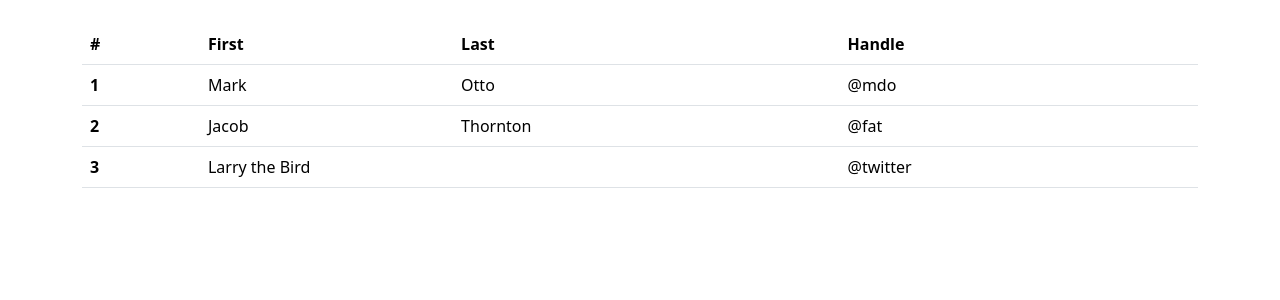
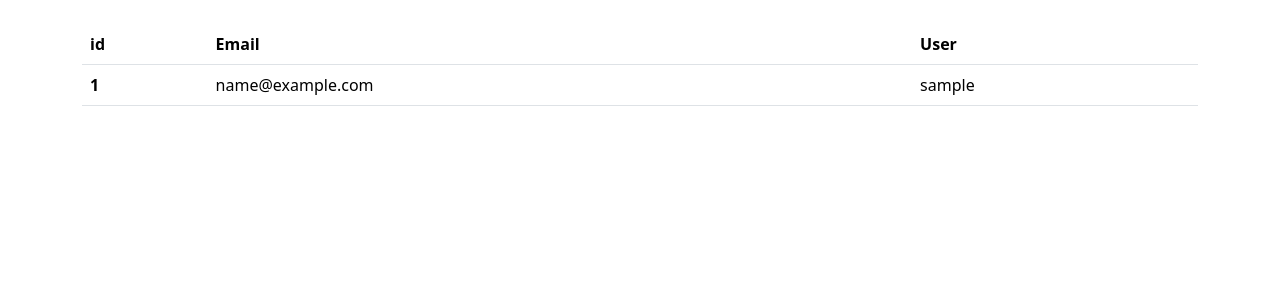
Before and after one commit to nnanhtudev/App-Employee-management, a Node server app: template src/views/home.ejs in a window 1280 px wide. Shown: the part 56-356 px from the top of the page. Run offline with Node 20, Linux system fonts and the light colour scheme; the template is opened without the code that fills it: most values are stand-ins (such as "Sample title", 1, 10 or a date in 2020).

Commit message:
render data User form html

```diff
--- a/src/views/home.ejs
+++ b/src/views/home.ejs
@@ -62,30 +62,19 @@
       <table class="table table-hover">
         <thead>
           <tr>
-            <th scope="col">#</th>
-            <th scope="col">First</th>
-            <th scope="col">Last</th>
-            <th scope="col">Handle</th>
+            <th scope="col">id</th>
+            <th scope="col">Email</th>
+            <th scope="col">User</th>
           </tr>
         </thead>
         <tbody>
+          <% users.forEach(function(item) { %>
           <tr>
-            <th scope="row">1</th>
-            <td>Mark</td>
-            <td>Otto</td>
-            <td>@mdo</td>
+            <th scope="row"><%= item.id %></th>
+            <td><%= item.email %></td>
+            <td><%= item.username %></td>
           </tr>
-          <tr>
-            <th scope="row">2</th>
-            <td>Jacob</td>
-            <td>Thornton</td>
-            <td>@fat</td>
-          </tr>
-          <tr>
-            <th scope="row">3</th>
-            <td colspan="2">Larry the Bird</td>
-            <td>@twitter</td>
-          </tr>
+          <% }); %>
         </tbody>
       </table>
     </div>
```
Also changed, not shown: src/controllers/homeControllers.js (+5 -2 lines).
